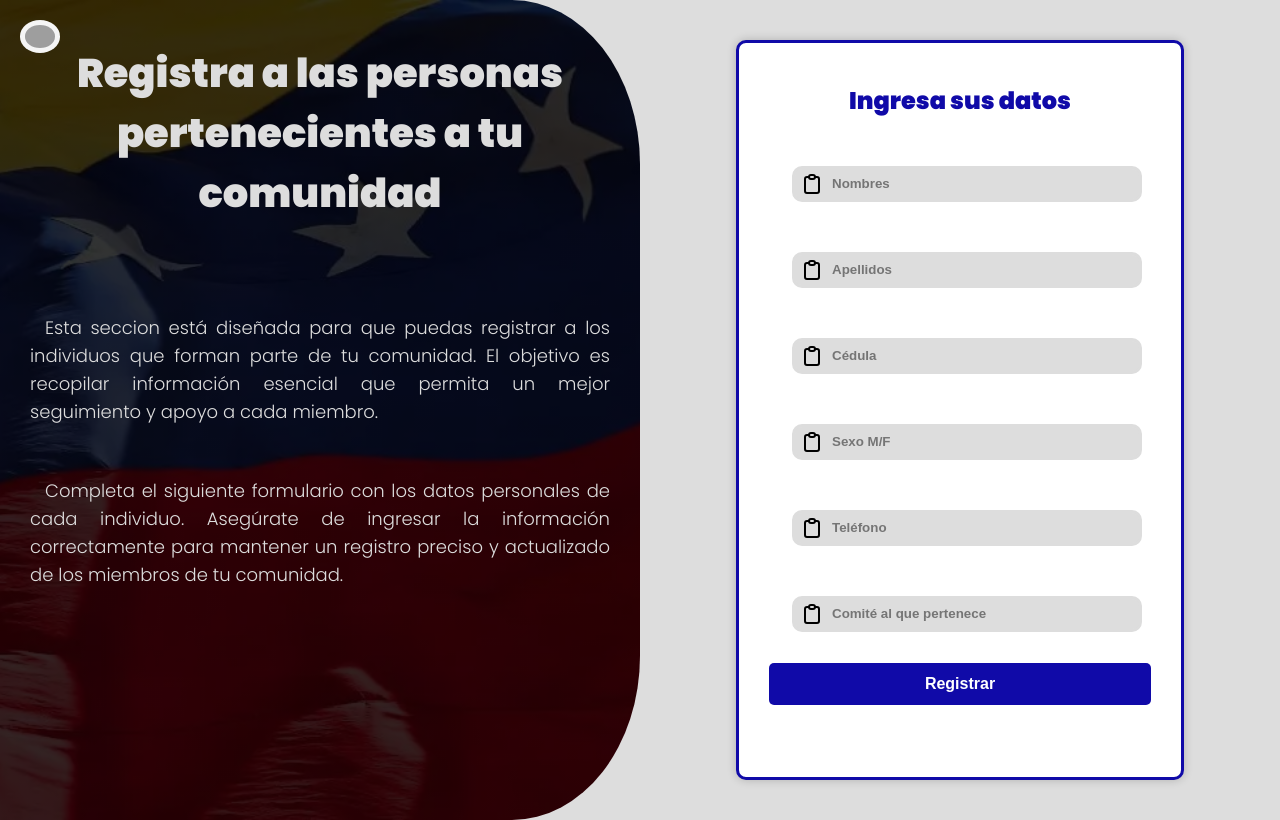
After one commit to Gabrielgit04/servicio-comunitario, a PHP site: page /views/register-civil/form-register/index.php in a window 1280 px wide. The commit adds this page. Run offline with PHP 8.4, Linux system fonts and the light colour scheme; grey boxes are pictures that could not be loaded.

Commit message:
haciendo el registro de civiles

```diff
--- a/controller/recover/auth-id.php
+++ b/controller/recover/auth-id.php
@@ -7,7 +7,7 @@ $idCi = $_POST['ci_quest'];
 $db = conexionDB();
 
 try{
-    $sqlQueryId = $db->prepare("SELECT id_user FROM secure_questions WHERE id_user = :idDni");
+    $sqlQueryId = $db->prepare("SELECT * FROM secure_questions WHERE id_user = :idDni");
     $sqlQueryId->bindParam(':idDni', $idCi, PDO::PARAM_STR);
     $sqlQueryId->execute();
 
@@ -16,6 +16,8 @@ try{
     if ($resultId) {
         // Si existe la cédula en la tabla, la guardamos en sesión
         $_SESSION['id']=$idCi;
+        $_SESSION['q1']=$resultId['question1'];
+        $_SESSION['q2']=$resultId['question2'];
 
         // Redirigimos a las preguntas de seguridad
         header('Location:../../views/recover-password/index.php');
--- /dev/null
+++ b/views/assets/css/register-civil-style.css
@@ -0,0 +1,163 @@
+    body {
+        font-family: 'Poppins', Arial, Helvetica, sans-serif;
+        background-color: #DDDDDD;
+        margin: 0;
+        padding: 0;
+        overflow: hidden;
+    }
+
+    .form-container {
+        width: 70%;
+        margin: 40px auto;
+        background-color: white;
+        border: 3px solid #100aa8;
+        border-radius: 10px;
+        box-shadow: 0 0 10px rgba(0, 0, 0, 0.2);
+        padding: 20px 30px;
+        box-sizing: border-box;
+    }
+    .form-container form section{
+        overflow-y:scroll;
+        height: 500px;
+        padding-right: 4px;
+
+
+    .form-container form{
+        max-height: 500px;
+        overflow: hidden;}
+
+    }
+    .form-all-cont{
+        display: grid;
+        grid-template-columns: repeat(2,1fr);
+        grid-template-rows: 1fr;
+        height: 100dvh;
+    }
+
+    .exit{
+    position: absolute;
+    top: 20px;
+    left: 20px;
+    width: 30px;
+    cursor: pointer;
+    background-color: whitesmoke;
+    padding: 5px;
+    border-radius:50% ;
+}
+
+
+    .form-container h2 {
+        text-align: center;
+        color: #100aa8;
+        margin-bottom: 20px;
+    }
+    .cont-header{
+        display: flex;
+        flex-direction: column;
+        text-align: center;
+        padding: 10px;
+        height: 100dvh;
+        min-height: fit-content;
+        background:linear-gradient( rgba(0, 0, 0, 0.8), rgba(0, 0, 0, 0.8) ), url('../imgs/bandera.webp') no-repeat center center;
+        background-size: cover;
+        background-attachment: fixed;
+        border-radius: 0 20% 20% 0;
+    }
+
+    .cont-header header h2{
+        color: #DDDDDD;
+        font-size: 40px;
+    }
+    .cont-header article p{
+        color: #DDDDDD;
+        font-size: 18px;
+        text-indent: 15px;
+        text-align: justify;
+    }
+    .cont-header article{
+        margin-top: 20px;
+        font-family: 'Poppins-light', Arial, Helvetica, sans-serif;
+        font-weight: lighter;
+        padding: 20px;
+        line-height: 28px;
+        height:400px;
+        row-gap:15px ;
+        display: flex;
+        flex-direction: column;
+    }
+
+
+    .entry:focus {
+        outline: none;
+    }
+
+
+
+    .submit-btn {
+        margin-top: 25px;
+        width: 100%;
+        padding: 12px;
+        background-color: #100aa8;
+        color: white;
+        font-size: 16px;
+        font-weight: bold;
+        border: none;
+        border-radius: 5px;
+        cursor: pointer;
+        transition: 0.3s;
+    }
+
+    .submit-btn:hover {
+        background-color: rgba(236, 236, 13, 0.988);
+        color: #100aa8;
+    }
+
+    .entry,.entry_pass{
+    position: absolute;
+    width: 90%;
+    line-height: 28px;
+    outline: none;
+    border-radius: 10px;
+    border: solid #DDDDDD;
+    background-color: #DDDDDD;
+    text-indent: 35px;
+    transition: al ease .2s;
+    left: 23px;
+    /* box-shadow: 0 0 6px darkslategray; */
+}
+.entry:focus::placeholder,.entry_pass:focus::placeholder{
+    opacity: 0;
+}
+.entry::placeholder,.entry_pass::placeholder{
+    font-weight: bold;
+}
+.labelline{
+    position: absolute;
+    z-index: 1111;
+    font-size: 13;
+    font-weight: bold;
+    padding: 0.5;
+    margin: 0 23px;
+}
+
+.icon_lock,.icon_user,.icon_email,.icon_id{
+    margin-top: 6px;
+
+}
+.input_area,.input_password{
+    position: relative;
+    height:50px;
+    line-height: 50px;
+    margin: 20px 0 0px 0;
+    padding: 8px;
+}
+
+/* importando fuente */
+@font-face {
+    font-family: 'Poppins';
+    src: url(../fonts/Poppins-Black.ttf) format('truetype');
+}
+@font-face {
+    font-family: 'Poppins-light';
+    src: url(../fonts/Poppins-Light.ttf) format('truetype');
+}
--- /dev/null
+++ b/views/register-civil/form-register/index.php
@@ -0,0 +1,107 @@
+<!DOCTYPE html>
+<html lang="es">
+<head>
+    <meta charset="UTF-8">
+    <link rel="stylesheet" href="../../assets/css/register-civil-style.css">
+    <title>Formulario de Registro</title>
+</head>
+
+<body>
+    <section class="form-all-cont">
+
+        <div class="cont-header">
+            <a href=""><img src="../../assets/imgs/icons/arrow-left.svg" alt="exit" class="exit"></a>
+            <header><h2>Registra a las personas pertenecientes a tu comunidad</h2></header>
+            <article>
+                <p>
+                    Esta seccion está diseñada para que puedas registrar a los individuos que forman parte de tu comunidad. El objetivo es recopilar información esencial que permita un mejor seguimiento y apoyo a cada miembro.
+                </p>
+                <p>
+                    Completa el siguiente formulario con los datos personales de cada individuo. Asegúrate de ingresar la información correctamente para mantener un registro preciso y actualizado de los miembros de tu comunidad.
+                </p>
+            </article>
+        </div>
+
+    <div class="form-container">
+        <h2>Ingresa sus datos</h2>
+        <form action="/controller/register-civil/register.php" method="post" autocomplete="off">
+            <section>
+
+
+            <div class="input_area">
+                <input type="text" name="nombre" class="entry" placeholder="Nombres" required>
+                <div class="labelline"><span><img src="../assets/imgs/icons/clipboard.svg" alt="icon"></span></div>
+            </div>
+            <div class="input_area">
+                <input type="text" name="apellido" class="entry" placeholder="Apellidos" required>
+                <div class="labelline"><span><img src="../assets/imgs/icons/clipboard.svg" alt="icon"></span></div>
+            </div>
+
+            <div class="input_area">
+                <input type="text" name="cedula" class="entry" placeholder="Cédula" required>
+                <div class="labelline"><span><img src="../../assets/imgs/icons/clipboard.svg" alt="icon"></span></div>
+            </div>
+
+            <div class="input_area">
+                <input type="text" name="sexo" class="entry" placeholder="Sexo M/F" required>
+                <div class="labelline"><span><img src="../assets/imgs/icons/clipboard.svg" alt="icon"></span></div>
+            </div>
+
+            <div class="input_area">
+                <input type="tel" name="telefono" class="entry" placeholder="Teléfono">
+                <div class="labelline"><span><img src="../assets/imgs/icons/clipboard.svg" alt="icon"></span></div>
+            </div>
+
+            <div class="input_area">
+                <input type="text" name="comite" class="entry" placeholder="Comité al que pertenece">
+                <div class="labelline"><span><img src="../assets/imgs/icons/clipboard.svg" alt="icon"></span></div>
+            </div>
+
+            <div class="input_area">
+                <input type="text" name="direccion" class="entry" placeholder="Dirección">
+                <div class="labelline"><span><img src="../assets/imgs/icons/clipboard.svg" alt="icon"></span></div>
+            </div>
+
+            <div class="input_area">
+                <input type="date" name="fecha_nacimiento" class="entry" placeholder="Fecha de nacimiento">
+                <div class="labelline"><span><img src="../assets/imgs/icons/clipboard.svg" alt="icon"></span></div>
+            </div>
+
+            <div class="input_area">
+                <input type="number" name="edad" class="entry" placeholder="Edad" min="0">
+                <div class="labelline"><span><img src="../assets/imgs/icons/clipboard.svg" alt="icon"></span></div>
+            </div>
+
+            <div class="input_area">
+                <input type="email" name="correo" class="entry" placeholder="Correo electrónico">
+                <div class="labelline"><span><img src="../assets/imgs/icons/clipboard.svg" alt="icon"></span></div>
+            </div>
+
+            <div class="input_area">
+                <input type="text" name="codigo_carnet" class="entry" placeholder="Código del carnet de la patria">
+                <div class="labelline"><span><img src="../assets/imgs/icons/clipboard.svg" alt="icon"></span></div>
+            </div>
+
+            <div class="input_area">
+                <input type="text" name="serial_carnet" class="entry" placeholder="Serial del carnet de la patria">
+                <div class="labelline"><span><img src="../assets/imgs/icons/clipboard.svg" alt="icon"></span></div>
+            </div>
+
+            <div class="input_area">
+                <input type="text" name="centro_votacion" class="entry" placeholder="Centro de votación">
+                <div class="labelline"><span><img src="../assets/imgs/icons/clipboard.svg" alt="icon"></span></div>
+            </div>
+
+            <div class="input_area">
+                <input type="text" name="tipo_voto" class="entry" placeholder="Tipo de voto">
+                <div class="labelline"><span><img src="../assets/imgs/icons/clipboard.svg" alt="icon"></span></div>
+            </div>
+            </section>
+
+            <button type="submit" class="submit-btn">Registrar</button>
+        </form>
+    </div>
+</section>
+</body>
+
+</html>
```
Also changed, not shown: config.php (added, +7 -0 lines), views/recover-password/index.php (+4 -12 lines), models/servicio.db, views/assets/fonts/Inter-VariableFont_opsz,wght.ttf (deleted), views/assets/fonts/Poppins-ExtraLight.ttf (deleted), views/assets/imgs/persons.webp (added).
